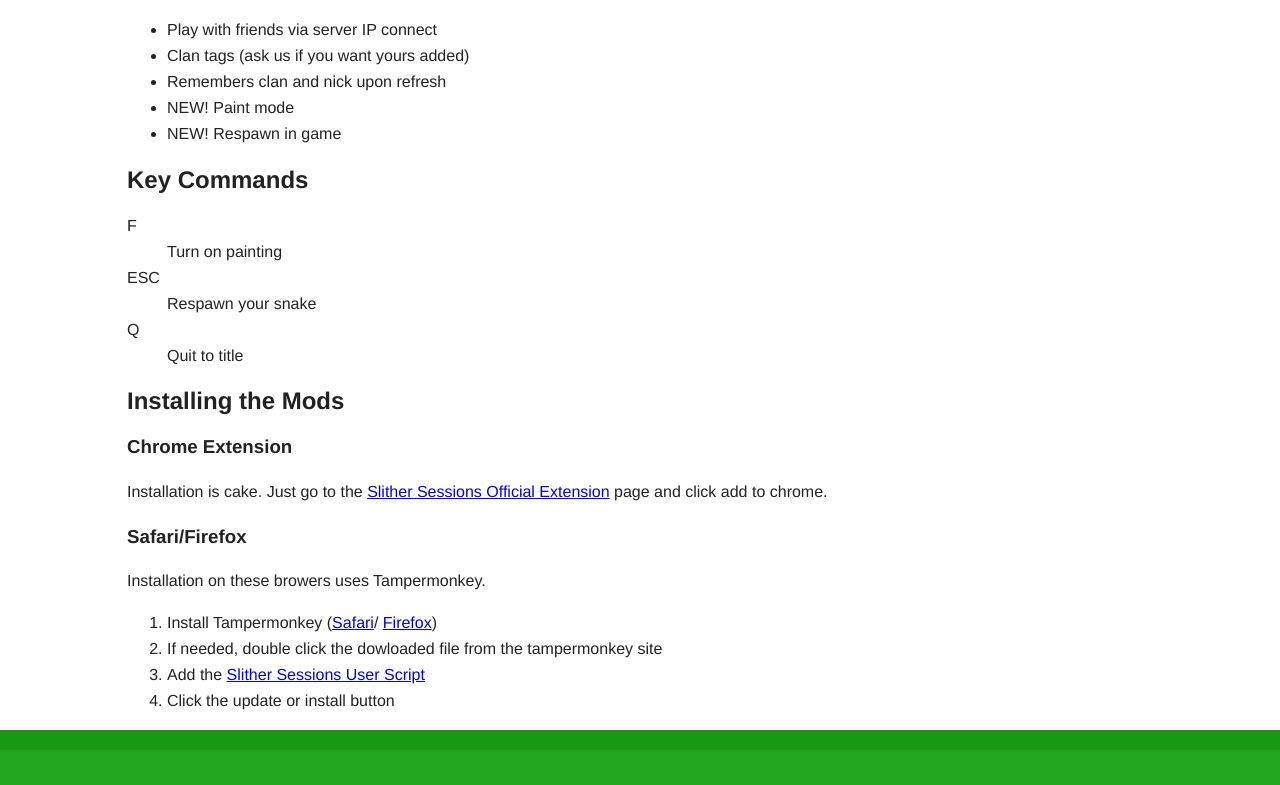
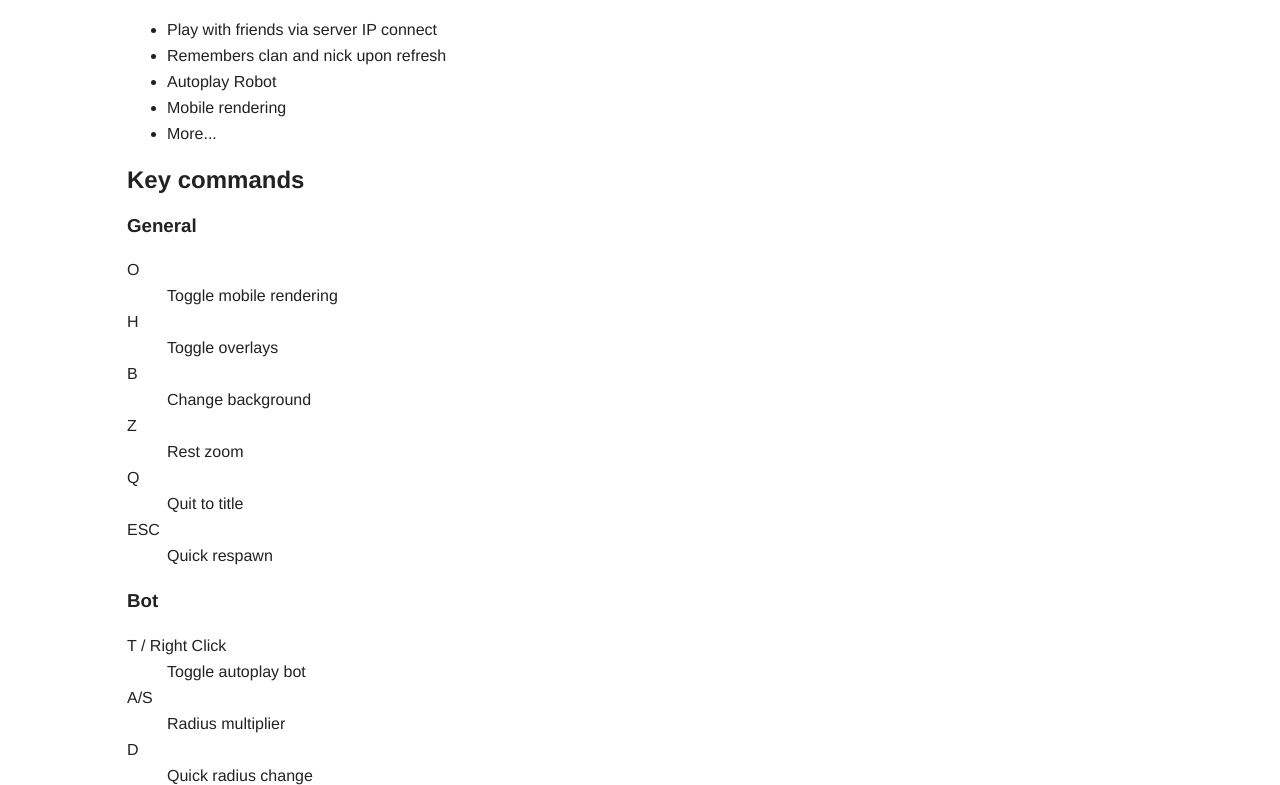
Before and after one commit to SlitherSessions/ss-mods, a browser extension: page www/mods.html in a window 1280 px wide. Shown: the part 282-1067 px from the top of the page. Drawn offline with Linux system fonts and the light colour scheme; files that its build step writes are made by us from their sources.

Commit message:
Update mods key commands in www site

```diff
--- a/www/mods.html
+++ b/www/mods.html
@@ -61,20 +61,39 @@
           <ul>
             <li>Play with friends via server IP connect</li>
             <!-- <li>Additional skins</li> -->
-            <li>Clan tags (ask us if you want yours added)</li>
+            <!-- <li>Clan tags (ask us if you want yours added)</li> -->
             <li>Remembers clan and nick upon refresh</li>
-            <li>NEW! Paint mode</li>
-            <li>NEW! Respawn in game</li>
+            <li>Autoplay Robot</li>
+            <li>Mobile rendering</li>
+            <li>More...</li>
           </ul>
         </div>
 
         <div class="ss-mods-key-commands">
-          <h2>Key Commands</h2>
+          <h2>Key commands</h2>
+          <h3>General</h3>
           <dl>
-            <dt>F</dt><dd>Turn on painting</dd>
-            <dt>ESC</dt><dd>Respawn your snake</dd>
+            <dt>O</dt><dd>Toggle mobile rendering</dd>
+            <dt>H</dt><dd>Toggle overlays</dd>
+            <dt>B</dt><dd>Change background</dd>
+            <dt>Z</dt><dd>Rest zoom</dd>
+
             <dt>Q</dt><dd>Quit to title</dd>
+            <dt>ESC</dt><dd>Quick respawn</dd>
           </dl>
+
+          <h3>Bot</h3>
+          <dl>
+            <dt>T / Right Click</dt><dd>Toggle autoplay bot</dd>
+            <dt>A/S</dt><dd>Radius multiplier</dd>
+            <dt>D</dt><dd>Quick radius change</dd>
+            <dt>I</dt><dd>Toggle Autorespawn</dd>
+            <dt>G</dt><dd>Toggle leadboard overlay</dd>
+            <dt>Y</dt><dd>Toggle Visual debugging</dd>
+            <dt>U</dt><dd>Toggle Log debugging</dd>
+          </dl>
+
+
         </div>
         <div class="ss-mods-installation">
           <h2>Installing the Mods</h2>
```
